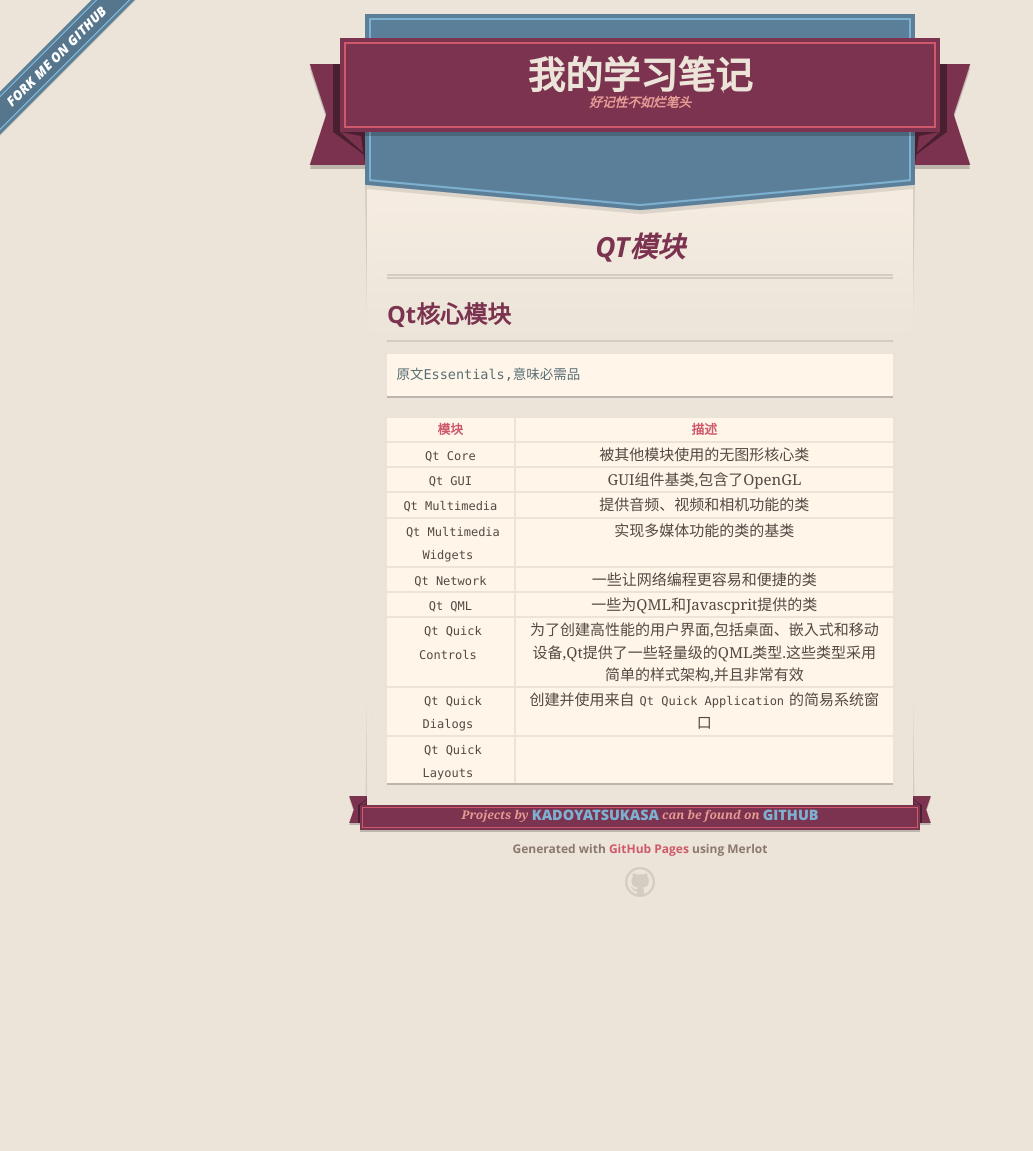
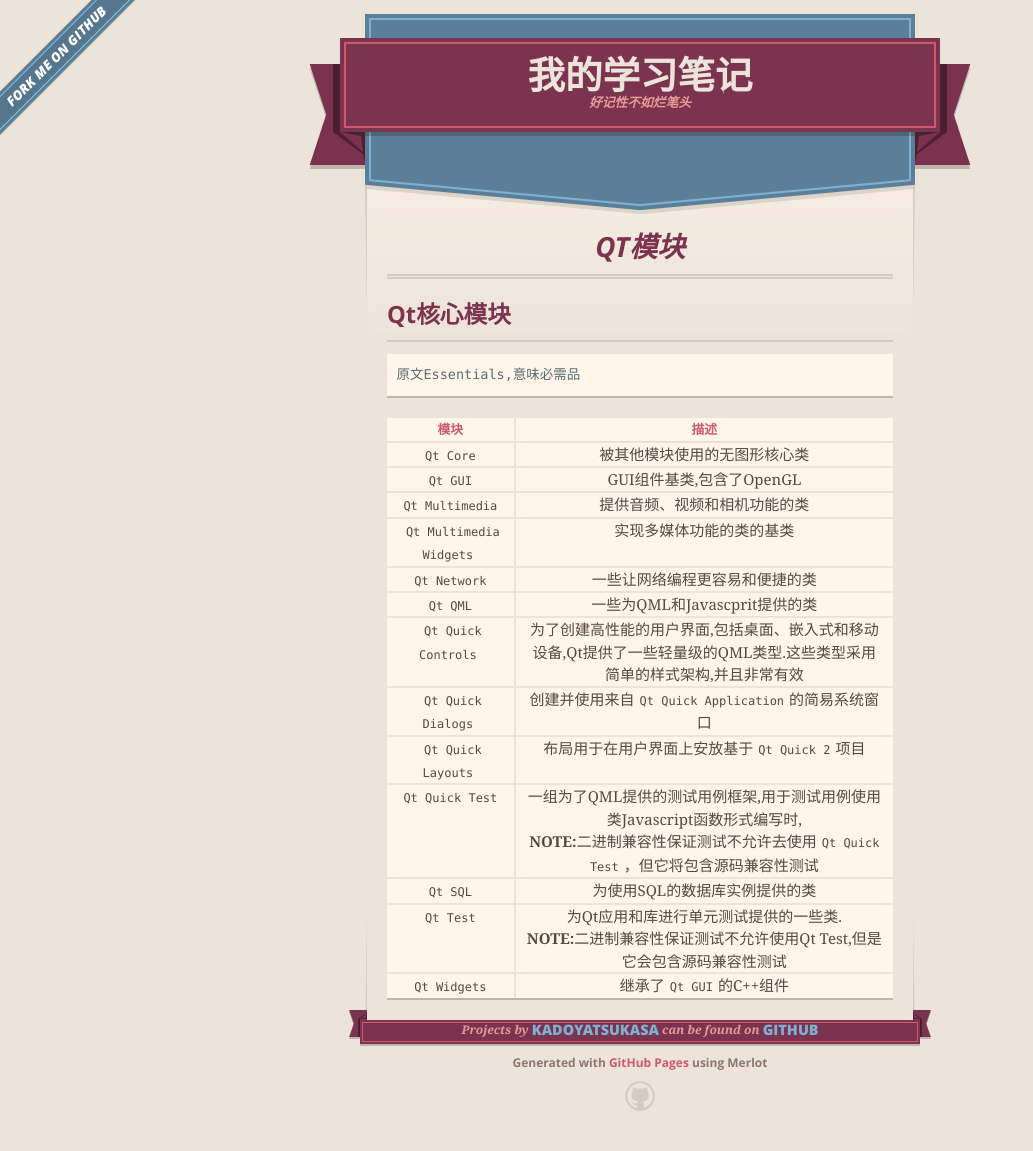
Before and after one commit to kadoyatsukasa/kadoyatsukasa.github.io, a Jekyll site: the page built from docs/qt/qt_modules/all_modules.md, in a window 1280 px wide. Shown: the whole page, without its empty margins (0-1033 px from the left). Built offline with Jekyll 4.4.1, drawn with Linux system fonts in a browser that asks for light colours; our own code applies the rules of GitHub Pages for plain Markdown files; before the commit the page ends 937 px from its top, so only the background shows below that.

Commit message:
20200401--更新至表格Qt核心模块

```diff
--- a/docs/qt/qt_modules/all_modules.md
+++ b/docs/qt/qt_modules/all_modules.md
@@ -17,4 +17,8 @@
 |`Qt QML`|一些为QML和Javascprit提供的类|
 |`Qt Quick Controls`|为了创建高性能的用户界面,包括桌面、嵌入式和移动设备,Qt提供了一些轻量级的QML类型.这些类型采用简单的样式架构,并且非常有效|
 |`Qt Quick Dialogs`|创建并使用来自`Qt Quick Application`的简易系统窗口|
-|`Qt Quick Layouts`||
+|`Qt Quick Layouts`|布局用于在用户界面上安放基于`Qt Quick 2`项目|
+|`Qt Quick Test`|一组为了QML提供的测试用例框架,用于测试用例使用类Javascript函数形式编写时,<br/>**NOTE:**二进制兼容性保证测试不允许去使用`Qt Quick Test`，但它将包含源码兼容性测试|
+|`Qt SQL`|为使用SQL的数据库实例提供的类|
+|`Qt Test`|为Qt应用和库进行单元测试提供的一些类.<br>**NOTE:**二进制兼容性保证测试不允许使用Qt Test,但是它会包含源码兼容性测试|
+|`Qt Widgets`|继承了`Qt GUI`的C++组件|
```
